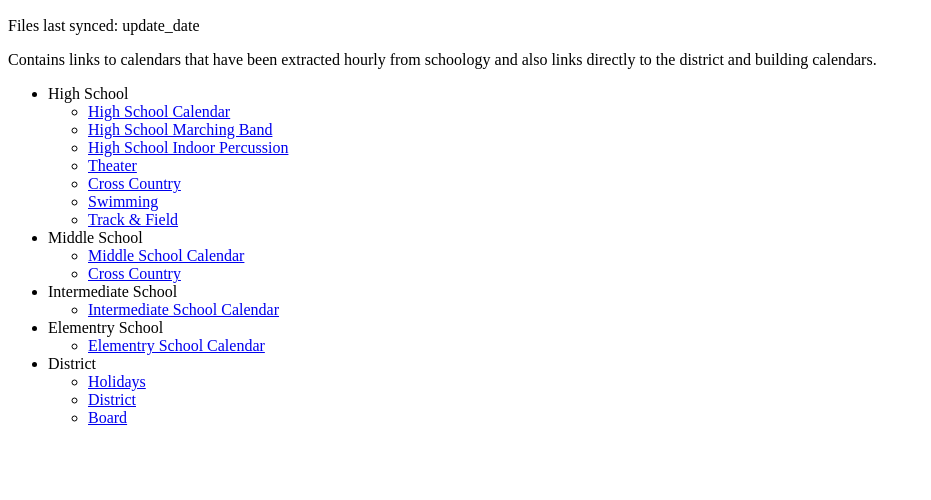
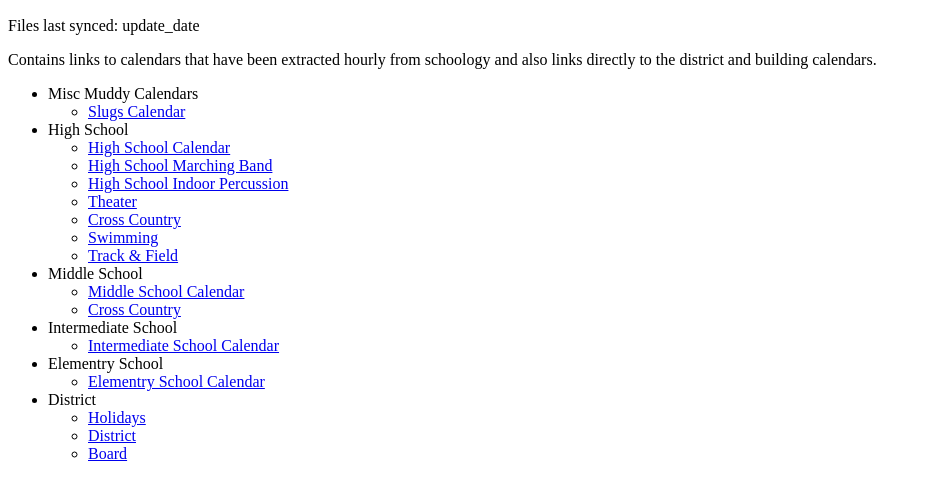
Before and after one commit to bobruddy/ag_calendars, a plain HTML site: page index.html in a window 1280 px wide. Shown: the part 38-538 px from the top of the page, without its empty margins (0-931 px from the left). Drawn offline with Linux system fonts and the light colour scheme.

Commit message:
added slugs

```diff
--- a/index.html
+++ b/index.html
@@ -13,6 +13,10 @@
 	Contains links to calendars that have been extracted hourly from schoology and also links directly to the district and building calendars.
 	</p>
         <ul>
+            <li>Misc Muddy Calendars</li>
+                <ul>
+                    <li><a href="https://oaklandsslugs.swimtopia.com/calendar_events.ics">Slugs Calendar</a></li>
+                </ul>
             <li>High School</li>
                 <ul>
                     <li><a href="https://www.avongrove.org/calendar/calendar_349.ics">High School Calendar</a></li>
```
